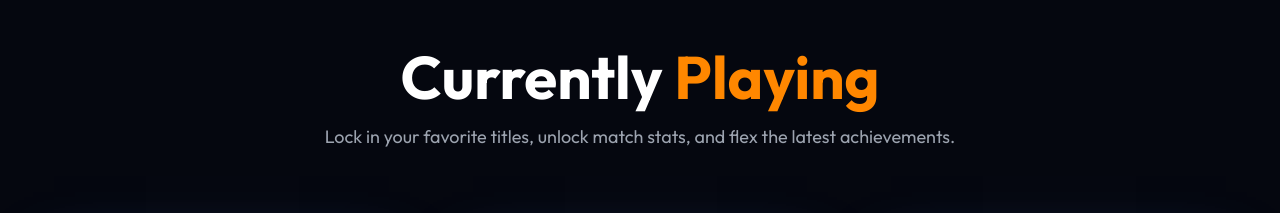
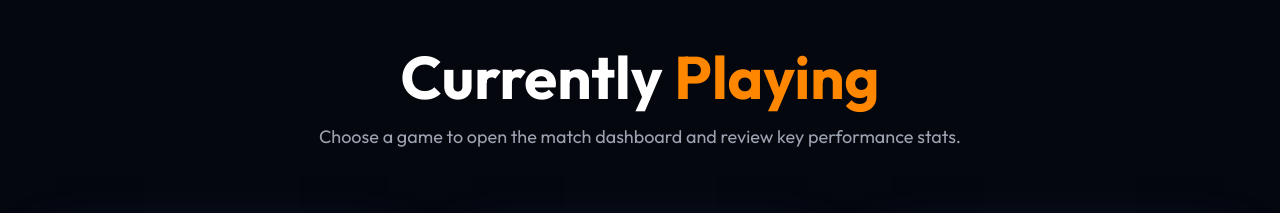
Before and after one commit to davitkhanal-ai/Portfolio2026, a React (Vite) app: page / in a window 1280 px wide. Shown: the part 2920-3133 px from the top of the page. Built offline with nearby package versions, Linux system fonts and the light colour scheme.

Commit message:
Update Games component description for clarity on match dashboard functionality

```diff
--- a/src/components/Games.jsx
+++ b/src/components/Games.jsx
@@ -212,8 +212,8 @@ const Games = () => {
             Currently <span className='text-papaya'>Playing</span>
           </h2>
           <p className='text-gray-400 text-lg max-w-2xl text-center mx-auto'>
-            Lock in your favorite titles, unlock match stats, and flex the
-            latest achievements.
+            Choose a game to open the match dashboard and review key performance
+            stats.
           </p>
         </motion.div>
 
```
